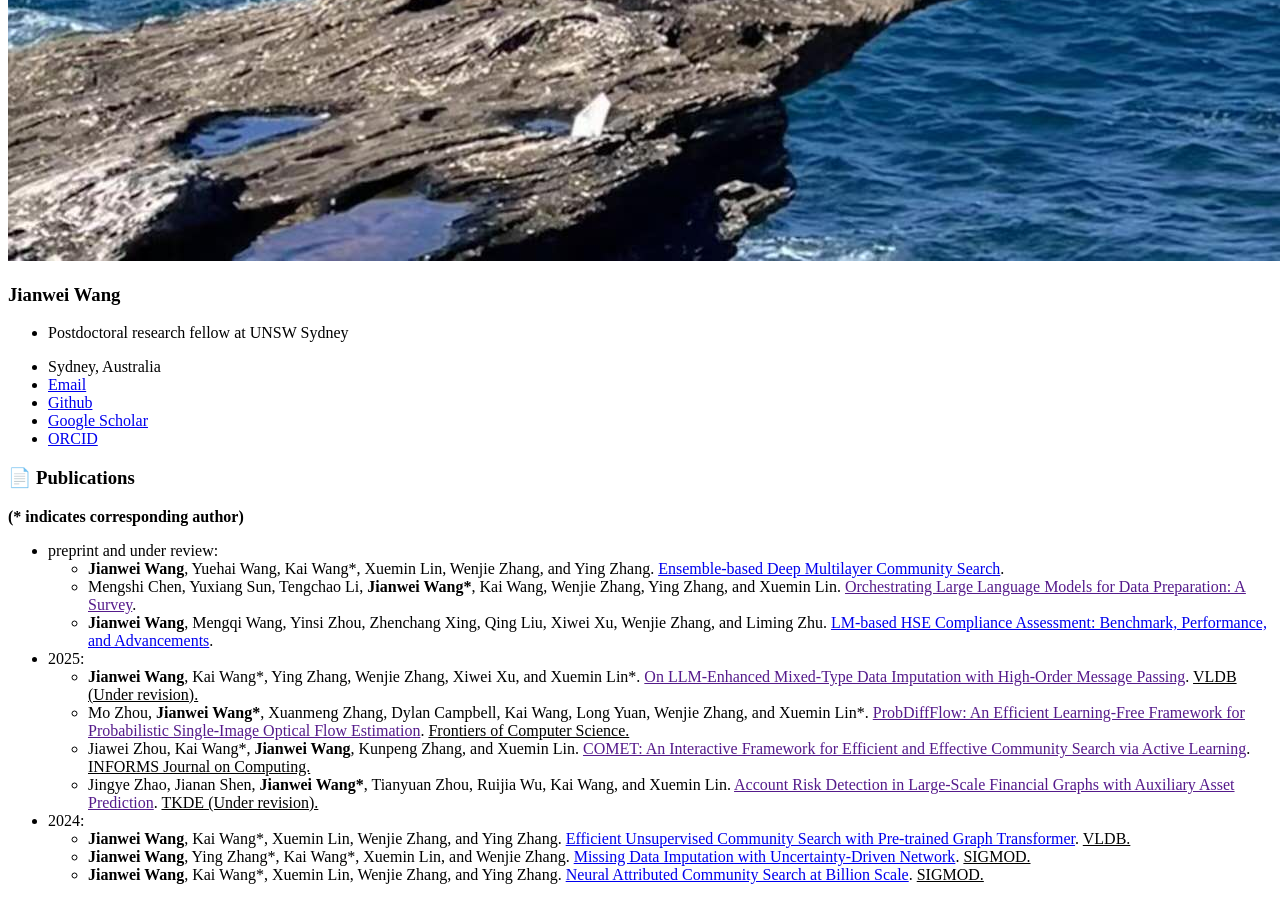
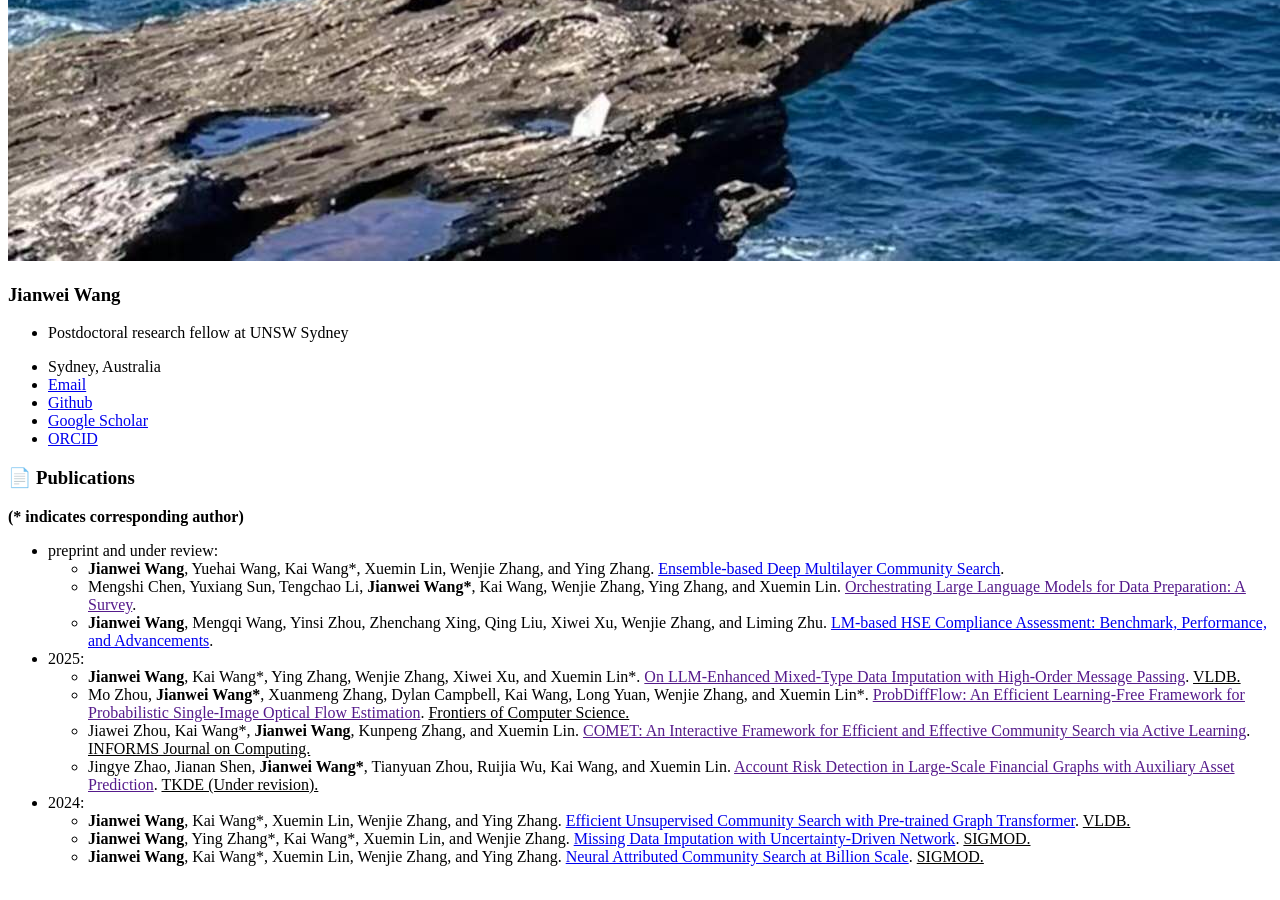
Before and after one commit to jianwei-cse/jianwei-cse.github.io, a Jekyll site: the page built from _pages/includes/publications.md, in a window 1280 px wide and 900 px high, scrolled down 1203 px. Built offline with Jekyll 4.4.1, drawn with Linux system fonts in a browser that asks for light colours; our own code applies the rules of GitHub Pages for plain Markdown files; a script bundle is joined from its source files by our own code.

Commit message:
update publication

```diff
--- a/_pages/includes/publications.md
+++ b/_pages/includes/publications.md
@@ -8,7 +8,7 @@
   + **Jianwei Wang**, Mengqi Wang, Yinsi Zhou, Zhenchang Xing, Qing Liu, Xiwei Xu, Wenjie Zhang, and Liming Zhu. [LM-based HSE Compliance Assessment: Benchmark, Performance, and Advancements](https://arxiv.org/pdf/2505.22959).
 
 * 2025:
-  + **Jianwei Wang**, Kai Wang\*, Ying Zhang, Wenjie Zhang, Xiwei Xu, and Xuemin Lin\*. [On LLM-Enhanced Mixed-Type Data Imputation with High-Order Message Passing](). <u> VLDB (Under revision).</u>
+  + **Jianwei Wang**, Kai Wang\*, Ying Zhang, Wenjie Zhang, Xiwei Xu, and Xuemin Lin\*. [On LLM-Enhanced Mixed-Type Data Imputation with High-Order Message Passing](). <u> VLDB.</u>
   + Mo Zhou, **Jianwei Wang\***, Xuanmeng Zhang, Dylan Campbell, Kai Wang, Long Yuan, Wenjie Zhang, and Xuemin Lin\*. [ProbDiffFlow: An Efficient Learning-Free Framework for Probabilistic Single-Image Optical Flow Estimation](). <u>Frontiers of Computer Science.</u>
   + Jiawei Zhou, Kai Wang\*, **Jianwei Wang**, Kunpeng Zhang, and Xuemin Lin. [COMET: An Interactive Framework for Efficient and Effective Community Search via Active Learning](). <u>INFORMS Journal on Computing.</u>
   + Jingye Zhao, Jianan Shen, **Jianwei Wang\***, Tianyuan Zhou, Ruijia Wu, Kai Wang, and Xuemin Lin. [Account Risk Detection in Large-Scale Financial Graphs with Auxiliary Asset Prediction](). <u>TKDE (Under revision).</u>
```
